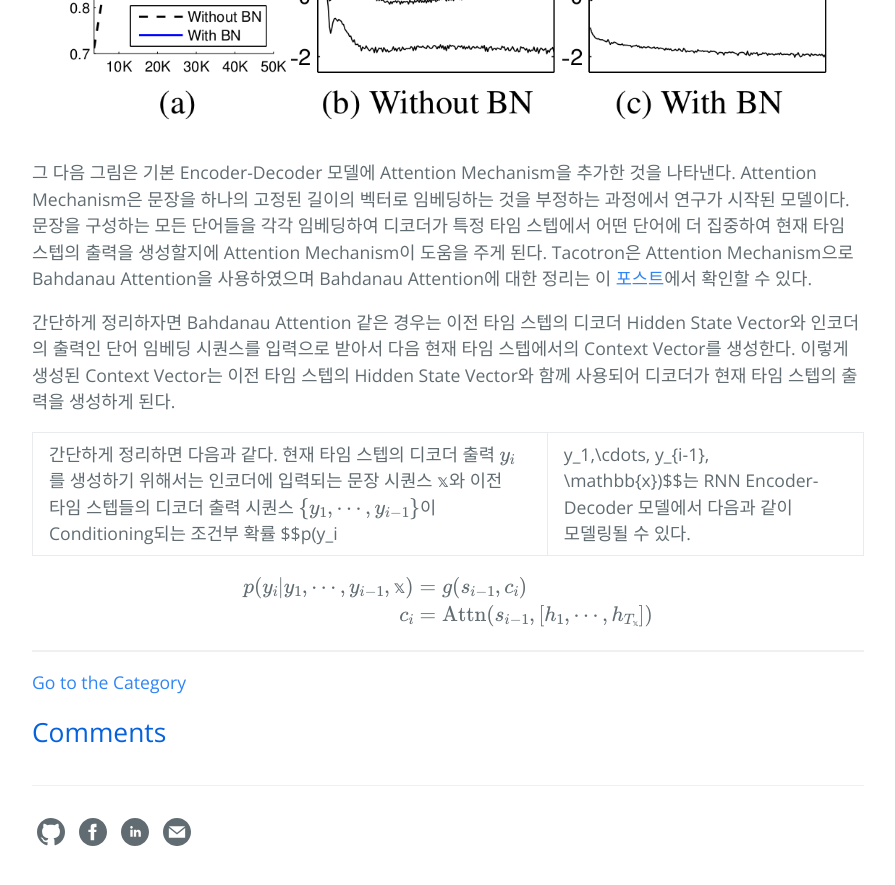
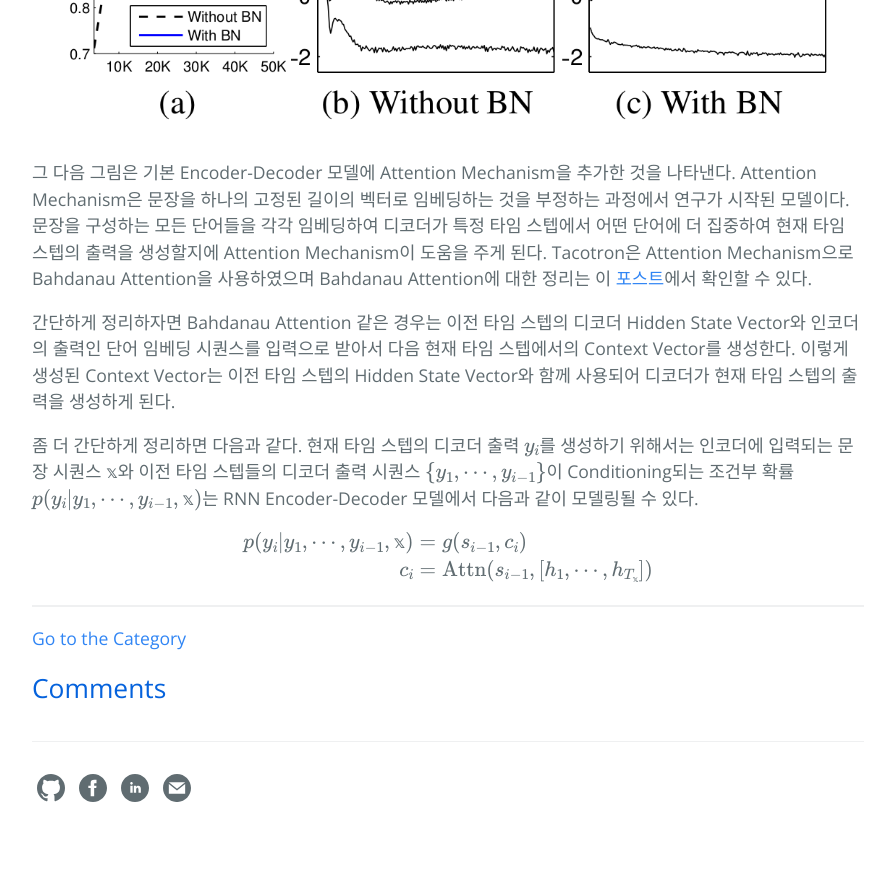
Before and after one commit to hcnoh/hcnoh.github.io, a Jekyll site: the page built from _posts/2018-12-11-tacotron.md, in a window 1280 px wide and 900 px high, scrolled down 2847 px. Shown: the top 885 px of the window, without its empty margins (192-1087 px from the left). Built offline with Jekyll 4.4.1, drawn with Linux system fonts in a browser that asks for light colours; formulas are drawn with MathJax 3; comment, search, counter and statistics services are not loaded; after the commit the page ends 3703 px from its top, so only the background shows below that.

Commit message:
Update 2018-12-11-tacotron.md

```diff
--- a/_posts/2018-12-11-tacotron.md
+++ b/_posts/2018-12-11-tacotron.md
@@ -65,11 +65,11 @@
 
 간단하게 정리하자면 Bahdanau Attention 같은 경우는 이전 타임 스텝의 디코더 Hidden State Vector와 인코더의 출력인 단어 임베딩 시퀀스를 입력으로 받아서 다음 현재 타임 스텝에서의 Context Vector를 생성한다. 이렇게 생성된 Context Vector는 이전 타임 스텝의 Hidden State Vector와 함께 사용되어 디코더가 현재 타임 스텝의 출력을 생성하게 된다.
 
-간단하게 정리하면 다음과 같다. 현재 타임 스텝의 디코더 출력 $$y_i$$를 생성하기 위해서는 인코더에 입력되는 문장 시퀀스 $$\mathbb{x}$$와 이전 타임 스텝들의 디코더 출력 시퀀스 $$\{ y_1, \cdots, y_{i-1}\}$$이 Conditioning되는 조건부 확률 $$p(y_i | y_1,\cdots, y_{i-1}, \mathbb{x})$$는 RNN Encoder-Decoder 모델에서 다음과 같이 모델링될 수 있다.
+좀 더 간단하게 정리하면 다음과 같다. 현재 타임 스텝의 디코더 출력 $$y_i$$를 생성하기 위해서는 인코더에 입력되는 문장 시퀀스 $$\mathbb{x}$$와 이전 타임 스텝들의 디코더 출력 시퀀스 $$\{ y_1, \cdots, y_{i-1}\}$$이 Conditioning되는 조건부 확률 $$p(y_i \vert y_1,\cdots, y_{i-1}, \mathbb{x})$$는 RNN Encoder-Decoder 모델에서 다음과 같이 모델링될 수 있다.
 
 $$
 \begin{align*}
-p(y_i | y_1,\cdots, y_{i-1}, \mathbb{x}) & = g(s_{i-1}, c_i) \\
+p(y_i \vert y_1,\cdots, y_{i-1}, \mathbb{x}) & = g(s_{i-1}, c_i) \\
 c_i & = \text{Attn}(s_{i-1}, [h_1, \cdots, h_{T_{\mathbb{x}}}])
 \end{align*}
 $$
```
